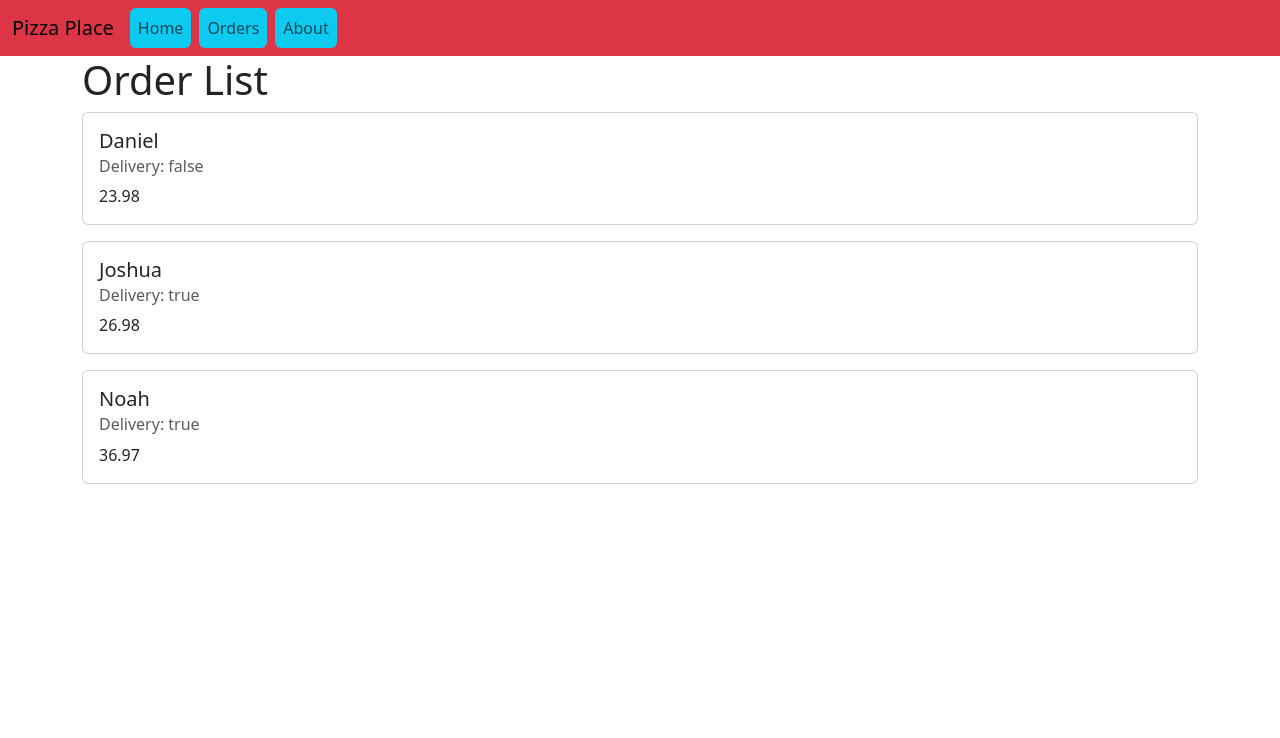
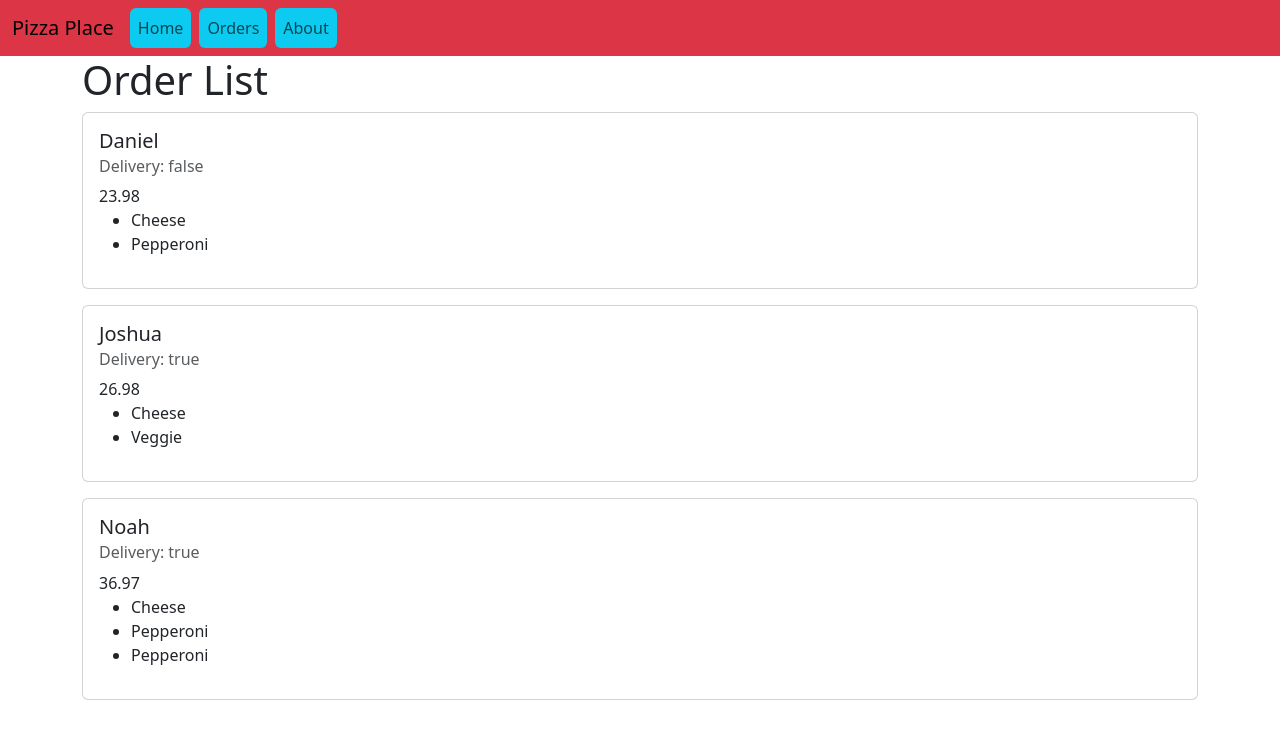
Before and after one commit to danielphilip12/pizza-place, a Vue app: page /orders in a window 1280 px wide. Shown: the top 738 px of the page. Built offline with nearby package versions, Linux system fonts and the light colour scheme; data requests are answered from the project's data file.

Commit message:
Expanded Order.vue to include computed property

```diff
--- a/src/components/Order.vue
+++ b/src/components/Order.vue
@@ -1,19 +1,41 @@
 <script setup>
+import { computed } from "vue";
 const props = defineProps({
   order: {
     required: true,
     type: Object,
   },
+  pizzas: {
+    required: true,
+    type: Array,
+  },
 });
+const pizzasOrdered = computed(() => {
+  const p = [];
+  for (let pOrder of props.order.pizzasOrdered) {
+    for (let pizza of props.pizzas) {
+      if (pOrder == pizza.id) {
+        p.push(pizza.name);
+      }
+    }
+  }
+  return p;
+});
+// const pizzasOrder = pizzas.filter(pizza => order.pizzasOrdered.contains(pizza.id))
 </script>
 
 <template>
-  <div class="card mb-3" >
+  <div class="card mb-3">
     <div class="card-body">
       <h5 class="card-title">{{ order.customer }}</h5>
-      <h6 class="card-subtitle mb-2 text-body-secondary">Delivery: {{ order.delivery }}</h6>
+      <h6 class="card-subtitle mb-2 text-body-secondary">
+        Delivery: {{ order.delivery }}
+      </h6>
       <p class="card-text">
         {{ order.total }}
+        <ul>
+          <li v-for="pizza in pizzasOrdered">{{ pizza }}</li>
+        </ul>
       </p>
     </div>
   </div>
--- a/src/components/OrderList.vue
+++ b/src/components/OrderList.vue
@@ -5,9 +5,11 @@ import { ref, onMounted } from "vue";
 
 const orders = ref([]);
 
+const pizzas = ref([])
 
 onMounted(() => {
     axios.get("http://localhost:3000/orders").then(res => orders.value = res.data);
+    axios.get("http://localhost:3000/pizzas").then(res => pizzas.value = res.data);
 })
 </script>
 
@@ -15,7 +17,7 @@ onMounted(() => {
   <div>
     <h1>Order List</h1>
     <!-- <p v-for="order in orders">{{ order.customer }} - Total: {{ order.total }}</p> -->
-    <Order v-for="order in orders" :order="order"/>
+    <Order v-for="order in orders" :order="order" :pizzas="pizzas"/>
   </div>
 </template>
 
```
